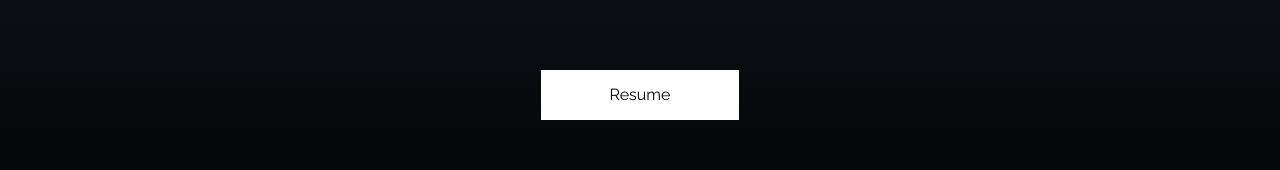
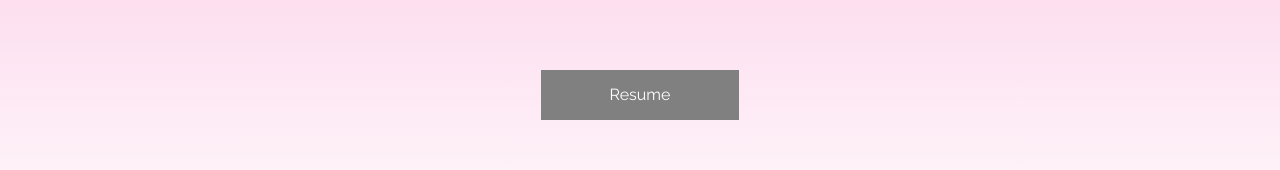
Before and after one commit to TrilochanprasadBH/TrilochanprasadBH.github.io, a React (Create React App) app: page / in a window 1280 px wide. Shown: the part 1305-1475 px from the top of the page. Built offline with nearby package versions, Linux system fonts and the light colour scheme.

Commit message:
color changes

```diff
--- a/src/Routes/About.jsx
+++ b/src/Routes/About.jsx
@@ -31,7 +31,7 @@ function About() {
     <div
       name="about"
       id="about"
-      className="w-full h-screen bg-gradient-to-b from-gray-800 to-black text-white about section"
+      className="w-full h-screen bg-gradient-to-b from-pink-300 to-yellow text-black about section"
     >
       <div className="max-w-screen-lg p-4 mx-auto flex flex-col justify-center w-full h-full">
         <div className="pb-8">
@@ -92,7 +92,7 @@ function About() {
           </a> */}
 
         {/* </button>  */}
-        <button id="resume-link-2" className="nav-link resume" style={{backgroundColor:"white", color:"black", width:"20%", height:"50px" ,margin:"auto", }} onClick={handleDownload}>Resume</button>
+        <button id="resume-link-2" className="nav-link resume" style={{backgroundColor:"grey", color:"white", width:"20%", height:"50px" ,margin:"auto"}}  onClick={handleDownload}>Resume</button>
 
       </div>
     </div>
--- a/src/Routes/Home.jsx
+++ b/src/Routes/Home.jsx
@@ -2,13 +2,14 @@ import React from "react";
 import { HiArrowNarrowRight } from "react-icons/hi";
 // import image from "../assets/image.png";
 import { Link } from "react-scroll";
+
 
 const Home = () => {
   return (
     <div
       name="home"
       id="home"
-      className="w-full h-screen bg-gradient-to-b from-black via-black to-gray-800"
+      className="w-full h-screen bg-gradient-to-b from-green-300 to-white-300"
     >
       <div className=" max-w-screen-lg mx-auto flex flex-col md:flex-row items-center justify-center h-full px-4">
         <div className="flex flex-col justify-center h-full">
--- a/src/Routes/Skills.jsx
+++ b/src/Routes/Skills.jsx
@@ -109,7 +109,7 @@ function Skills() {
     <div
       name="skills"
       id="skills"
-      className="bg-gradient-to-b from-gray-800 to-black w-full min-h-screen"
+      className="bg-gradient-to-b from-black to-white w-full min-h-screen"
       // className="bg-gradient-to-b from-gray-800 to-black w-full h-screen"
     >
       <div
--- a/tailwind.config.js
+++ b/tailwind.config.js
@@ -7,4 +7,5 @@ module.exports = {
     },
   },
   plugins: [],
+
 };
```
